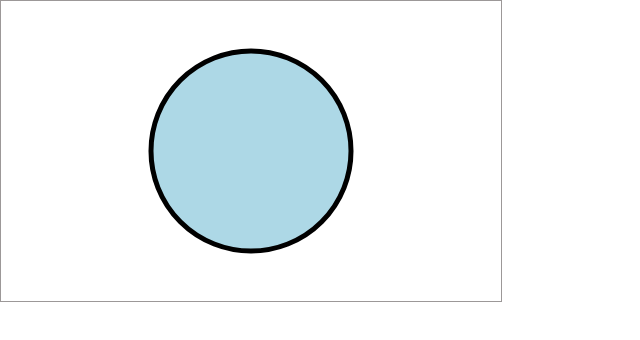
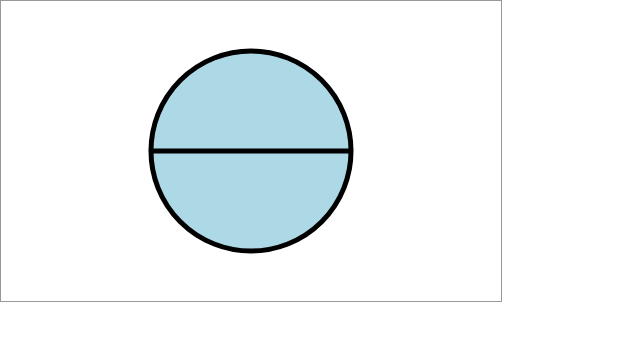
Before and after one commit to sc137/html5_coursework, a plain HTML site: page week3/draw_circle.html in a window 1280 px wide. Shown: the whole page, without its empty margins (0-640 px from the left). Drawn offline with Linux system fonts and the light colour scheme.

Commit message:
week 3 finished

```diff
--- a/week3/draw_circle.html
+++ b/week3/draw_circle.html
@@ -25,8 +25,8 @@
                 ctx.arc(centerX, centerY, radius, 0, 2*Math.PI, false);
 
                 // make a half-circle
-                //ctx.arc(centerX, centerY, radius, 0, 1*Math.PI, false);
-                //ctx.closePath();
+                ctx.arc(centerX, centerY, radius, 0, 1*Math.PI, false);
+                ctx.closePath();
 
                 // With path drawing you can change the context
                 // properties until a call to stroke() or fill() is performed
```
Also changed, not shown: 1 other file.
